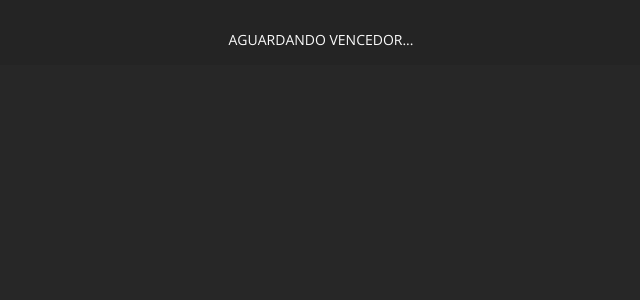
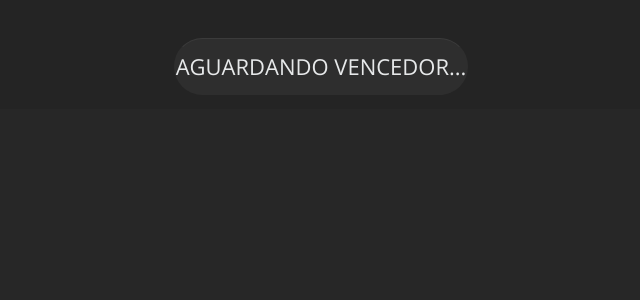
Before and after one commit to suportemasterbot/suportemasterbot.github.io, a Jekyll site: the page built from vencedor.html, in a window 1280 px wide. Shown: the top 300 px of the page, without its empty margins (319-959 px from the left). Built offline with Jekyll 4.4.1, drawn with Linux system fonts in a browser that asks for light colours.

Commit message:
Add files via upload

```diff
--- a/vencedor.html
+++ b/vencedor.html
@@ -5,7 +5,7 @@ layout: simple
 <meta http-equiv="refresh" content="3" />
             </div>
                      <div class="container-donate-2">
-                <table class="bitcoin-modal">
+                <table class="btn">
                     {% assign sortedDonators = site.data.vencedor | sort: "amount" | reverse %}
                     {% for donator in sortedDonators %}
                     <tr>
```
